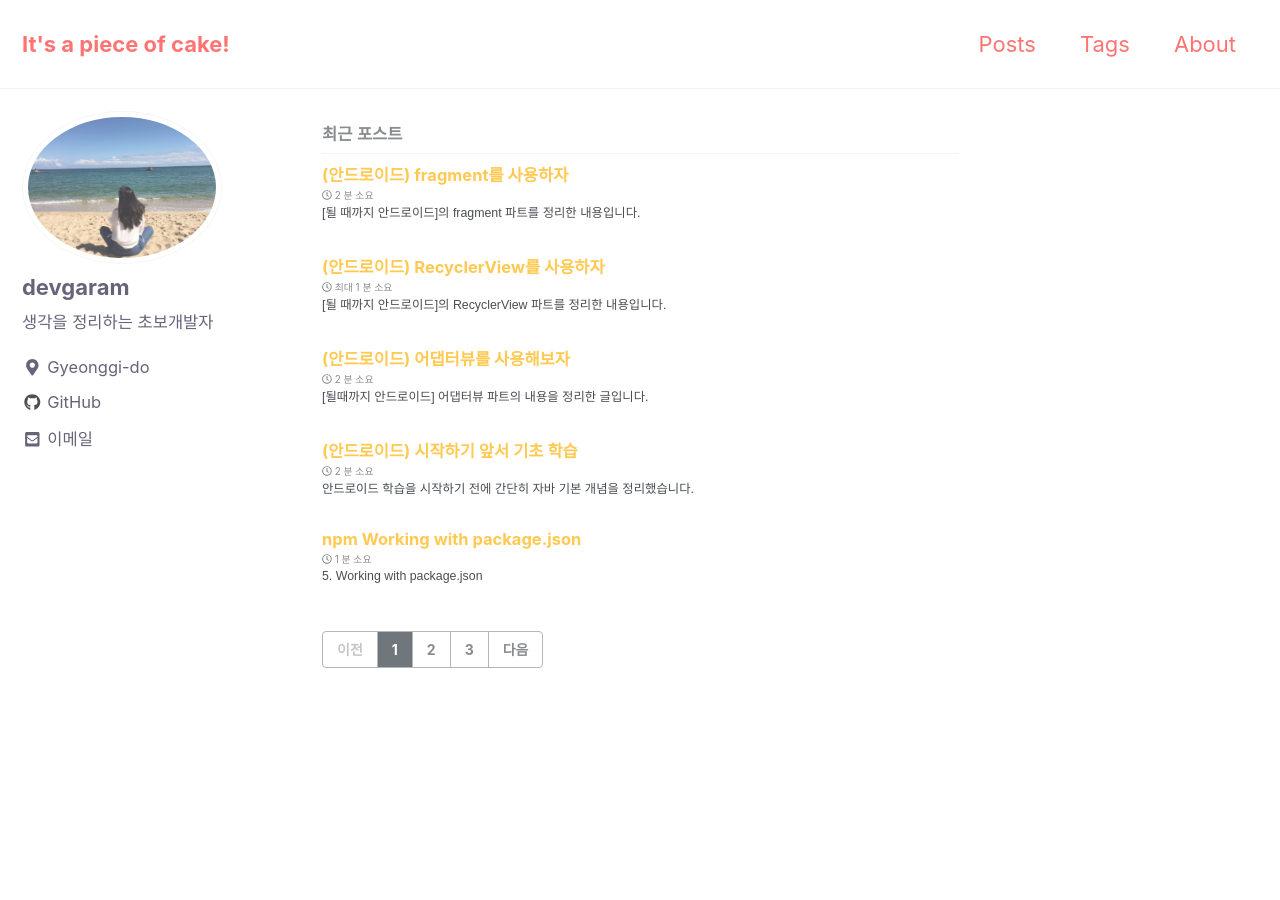
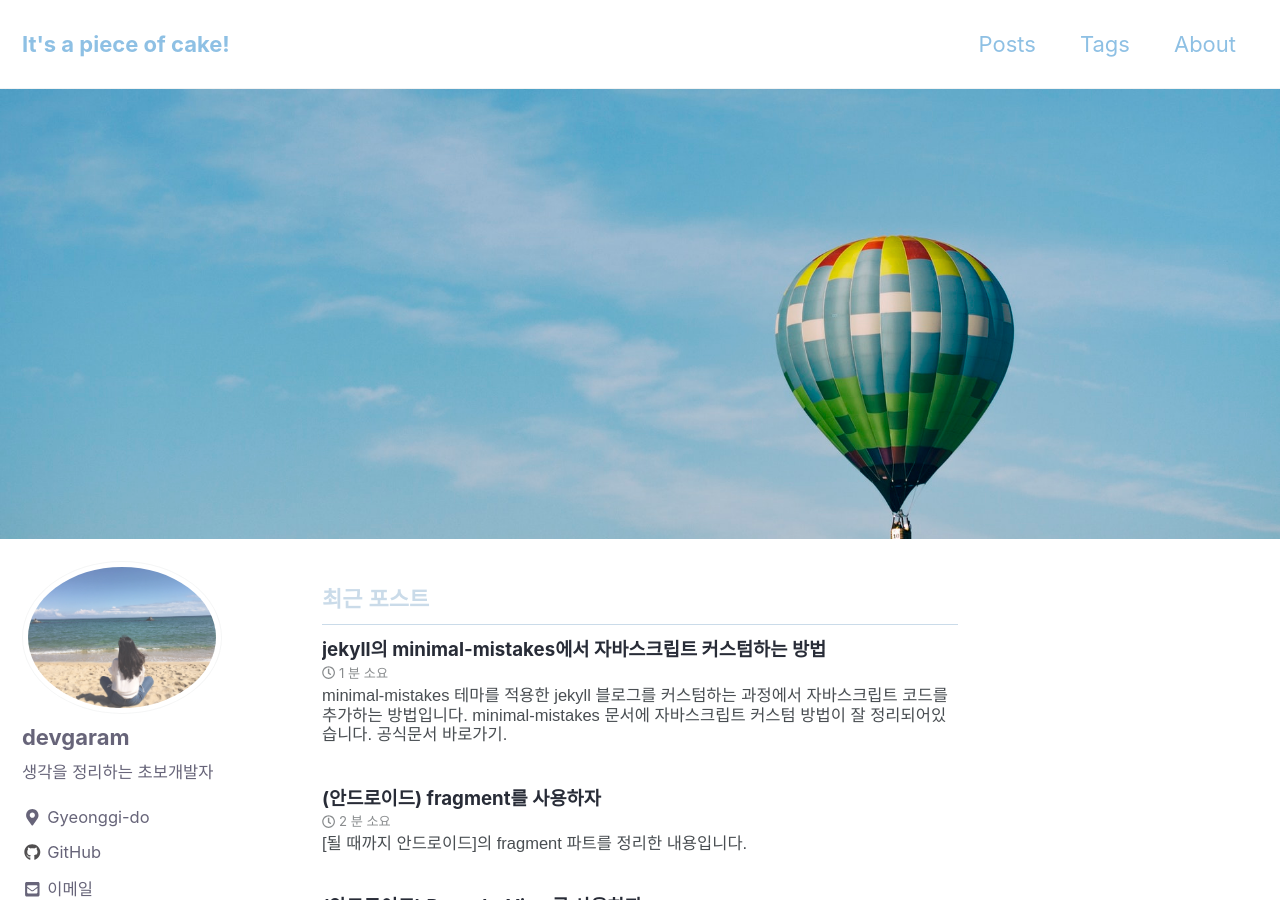
Before and after one commit to devgaram/prev-devgaram.github.io, a Jekyll site: the page built from index.html, in a window 1280 px wide and 900 px high. Built offline with Jekyll 4.4.1, drawn with Linux system fonts in a browser that asks for light colours; cached includes are drawn as plain includes; nearby versions of some CDN libraries; some web fonts are replaced; the list of posts is cut into pages by our own code.

Commit message:
디자인 수정 및 jekyll 포스팅

````diff
--- a/_layouts/archive.html
+++ b/_layouts/archive.html
@@ -13,7 +13,7 @@ layout: default
     {% include breadcrumbs.html %}
   {% endunless %}
 {% endif %}
-
+<div class="image-cover"><img id="header-image" src="/assets/images/ballon.jpg"/></div>
 <div id="main" role="main">
   {% include sidebar.html %}
 
--- a/_layouts/posts.html
+++ b/_layouts/posts.html
@@ -1,8 +1,9 @@
 ---
 layout: archive
 ---
-
+<span class="font-75">
 {{ content }}
+</span>
 
 <ul class="taxonomy__index">
   {% assign postsInMonth = site.posts | group_by_exp: 'post', 'post.date | date: "%B %Y"' %}
--- /dev/null
+++ b/_posts/2019-01-05-jekyll-js-custom.md
@@ -0,0 +1,69 @@
+---
+layout: posts
+title: jekyll의 minimal-mistakes에서 자바스크립트 커스텀하는 방법
+tags:
+ - jekyll
+---
+
+minimal-mistakes 테마를 적용한 jekyll 블로그를 커스텀하는 과정에서 자바스크립트 코드를 추가하는 방법입니다.
+minimal-mistakes 문서에 자바스크립트 커스텀 방법이 잘 정리되어있습니다.
+[공식문서 바로가기](https://mmistakes.github.io/minimal-mistakes/docs/javascript/).
+
+---
+
+우리가 수정해야 할 파일은 /assets/js/ 에 위치한 _main.js 파일입니다.
+하지만, jekyll은 _main.js 파일이 아닌 main.min.js 파일을 컴파일하여 화면에 반영합니다.
+main.min.js 는 _main.js 자바스크립트 코드를 압축화하고 난독화한 파일로 npm 패키지 중 하나인 uglify를 이용하여 만들 수 있습니다.
+
+## 1. npm 셋팅
+```
+> npm init
+```
+블로그 프로젝트 디렉토리 위치에서 위 코드를 실행시키면 package.json 파일이 생성됩니다.
+
+## 2. package.json 파일 수정
+https://github.com/mmistakes/minimal-mistakes/blob/master/package.json
+package.json 파일을 아래와 같이 수정합니다.
+```json
+{
+  "name": "minimal-mistakes",
+  "version": "4.14.2",
+  "description": "Minimal Mistakes 2 column Jekyll theme.",
+  "repository": {
+    "type": "git",
+    "url": "git://github.com/mmistakes/minimal-mistakes.git"
+  },
+  "keywords": [
+    "jekyll",
+    "theme",
+    "minimal"
+  ],
+  "author": "Michael Rose",
+  "license": "MIT",
+  "bugs": {
+    "url": "https://github.com/mmistakes/minimal-mistakes/issues"
+  },
+  "homepage": "https://mmistakes.github.io/minimal-mistakes/",
+  "engines": {
+    "node": ">= 0.10.0"
+  },
+  "devDependencies": {
+    "npm-run-all": "^4.1.5",
+    "onchange": "^5.1.3",
+    "uglify-js": "^3.4.9"
+  },
+  "scripts": {
+    "uglify": "uglifyjs assets/js/vendor/jquery/jquery-3.3.1.min.js assets/js/plugins/jquery.fitvids.js assets/js/plugins/jquery.greedy-navigation.js assets/js/plugins/jquery.magnific-popup.js assets/js/plugins/jquery.smooth-scroll.min.js assets/js/_main.js -c -m -o assets/js/main.min.js",
+    "add-banner": "node banner.js",
+    "watch:js": "onchange \"assets/js/**/*.js\" -e \"assets/js/main.min.js\" -- npm run build:js",
+    "build:js": "npm run uglify && npm run add-banner"
+  }
+}
+```
+## 3. uglify 실행
+package.json의 scripts 부분을 보면 build:js 스크립트 실행시 **npm run uglify && npm run add-banner** 를 실행하도로 되어있습니다.
+이를 참고하여 cmd에서 npm run build:js를 실행해봅시다. 정상적으로 _main.js 파일이 main.min.js로 압축된 것을 확인할 수 있을 것입니다.
+
+## 4. jekyll serve 실행
+이미 서버가 실행되어있다면 자동으로 반영됩니다.
+그렇지 않다면 다시 **jekyll serve** 를 통해 서버를 실행해주면 커스텀한 자바스크립트 코드가 반영된 것을 확인할 수 있습니다.
--- a/_sass/minimal-mistakes/_archive.scss
+++ b/_sass/minimal-mistakes/_archive.scss
@@ -5,7 +5,7 @@
 .archive {
   margin-top: 0.75em;
   margin-bottom: 2em;
-  font-size: $type-size-6;
+
   @include breakpoint($large) {
     float: right;
     width: calc(100% - #{$right-sidebar-width-narrow});
@@ -29,6 +29,10 @@
   hr {
     border-top: 1px solid #34314c;
   }
+  .font-75 {
+    font-size: $type-size-5-2;
+  }
+
 }
 
 .archive__item {
@@ -39,8 +43,8 @@
   margin: 1.414em 0 0;
   padding-bottom: 0.5em;
   font-size: $type-size-5;
-  color: $muted-text-color;
-  border-bottom: 1px solid $border-color;
+  color: $muted-text-custom-color;
+  border-bottom: 1px solid $border-color-custom;
 
   + .list__item .archive__item-title {
     margin-top: 0.5em;
@@ -53,6 +57,7 @@
   line-height: initial;
   overflow: hidden;
   text-overflow: ellipsis;
+  font-size: $type-size-5-1;
 
   a::before {
     content: '';
--- a/_sass/minimal-mistakes/_base.scss
+++ b/_sass/minimal-mistakes/_base.scss
@@ -356,3 +356,20 @@ input[type="submit"],
   -webkit-transition: $global-transition;
   transition: $global-transition;
 }
+.image-cover{
+  position: relative;
+  overflow: hidden;
+  max-height: 450px;
+}
+.image-cover:before {
+  content: "";
+  position: absolute;
+  top: 0;
+  right: 0;
+  left: 0;
+  bottom: 0;
+  /*background: linear-gradient(to top, rgba(0, 0, 0, 0.75), rgba(0, 0, 0, 0.25));*/
+}
+#header-image {
+  margin-top: -380px;
+}
--- a/_sass/minimal-mistakes/_syntax.scss
+++ b/_sass/minimal-mistakes/_syntax.scss
@@ -9,7 +9,7 @@ figure.highlight {
   background: $base00;
   color: $base05;
   font-family: $monospace;
-  font-size: $type-size-5;
+  font-size: $type-size-5-2;
   line-height: 1.8;
   border-radius: $border-radius;
 
--- a/_sass/minimal-mistakes/_variables.scss
+++ b/_sass/minimal-mistakes/_variables.scss
@@ -39,6 +39,8 @@ $type-size-2: 1.953em !default; // ~31.248px
 $type-size-3: 1.563em !default; // ~25.008px
 $type-size-4: 1.25em !default; // ~20px
 $type-size-5: 1em !default; // ~16px
+$type-size-5-1: 0.85em !default; // ~16px
+$type-size-5-2: 0.8em !default; // ~16px
 $type-size-6: 0.75em !default; // ~12px
 $type-size-7: 0.6875em !default; // ~11px
 $type-size-8: 0.625em !default; // ~10px
@@ -70,10 +72,10 @@ $info-color: #3b9cba !default;
 $focus-color: $primary-color !default;
 
 /* 커스텀 - 상단 사이트 제목 */
-$site-title-color: #ff7473 !default;
+$site-title-color: #8EC0E4 !default;
 /* 커스텀 - 최근포스트 색깔 */
-$muted-text-custom-color: #ff7473 !default;
-$border-color-custom: #ff7473 !default;
+$muted-text-custom-color: #CADBE9 !default;
+$border-color-custom: #CADBE9 !default;
 
 
 /* YIQ color contrast */
@@ -109,7 +111,7 @@ $youtube-color: #bb0000 !default;
 $xing-color: #006567 !default;
 
 /* links */
-$link-color: #ffc952 !default;
+$link-color: #282c37 !default;
 $link-color-hover: mix(#000, $link-color, 25%) !default;
 $link-color-visited: mix(#fff, $link-color, 15%) !default;
 $masthead-link-color: $site-title-color !default;
--- a/assets/js/_main.js
+++ b/assets/js/_main.js
@@ -14,6 +14,9 @@ $(document).ready(function() {
   $(window).resize(function() {
     didResize = true;
   });
+  /* 스크롤시 메인 헤더 이미지 marin 이동 */
+  $(window).scroll(function(event){console.log("추가";)});
+
   setInterval(function() {
     if (didResize) {
       didResize = false;
````
Also changed, not shown: assets/images/alhambra.jpg (added), assets/images/ballon.jpg (added), assets/js/main.min.js, 7 other files.
